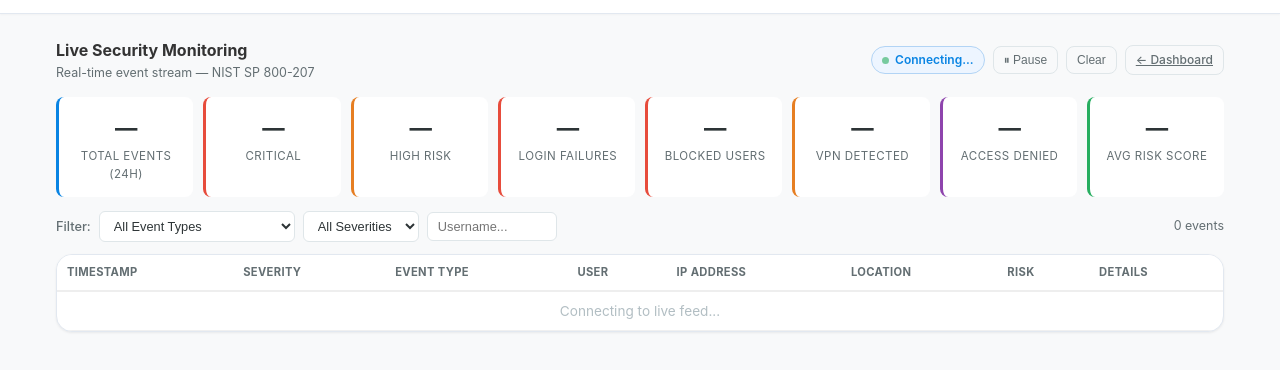
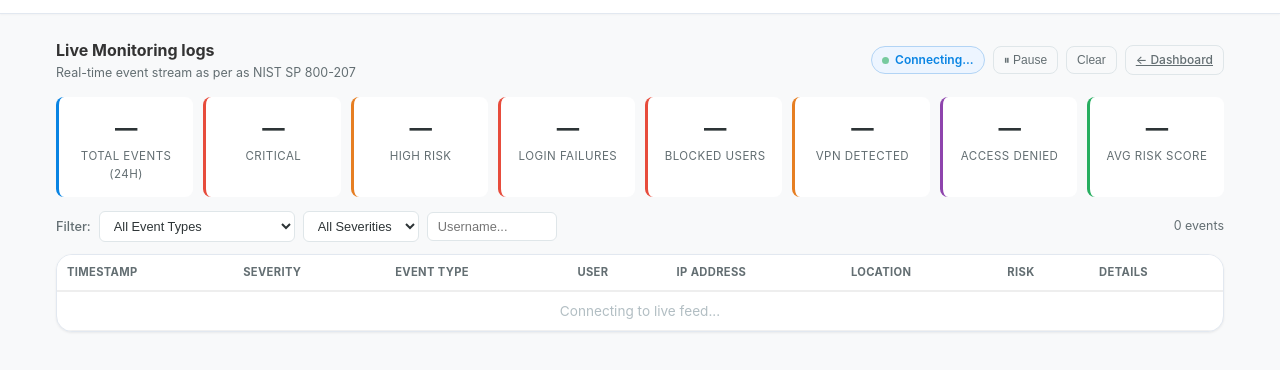
Before and after one commit to rajanchand/Uws-zts-demo, a website: page views/live-monitoring.html in a window 1280 px wide. Shown: the part 46-416 px from the top of the page. Drawn offline with Linux system fonts and the light colour scheme; no server answers.

Commit message:
updated live monitoring page

```diff
--- a/views/live-monitoring.html
+++ b/views/live-monitoring.html
@@ -3,7 +3,7 @@
 <head>
     <meta charset="UTF-8">
     <meta name="viewport" content="width=device-width, initial-scale=1.0">
-    <title>Live Monitoring - ZTS</title>
+    <title>Live Monitoring </title>
     <link rel="stylesheet" href="/css/style.css">
     <style>
         /* live monitoring  */
@@ -278,8 +278,8 @@
         <!-- Page header -->
         <div class="live-header">
             <div>
-                <h2 style="font-size: 1rem; margin-bottom: 2px;">Live Security Monitoring</h2>
-                <p style="font-size: 0.78rem; color: #636e72; margin: 0;">Real-time event stream — NIST SP 800-207</p>
+                <h2 style="font-size: 1rem; margin-bottom: 2px;">Live Monitoring logs </h2>
+                <p style="font-size: 0.78rem; color: #636e72; margin: 0;">Real-time event stream  as per as NIST SP 800-207</p>
             </div>
             <div class="live-controls">
                 <div id="liveBadge" class="live-badge">
```
